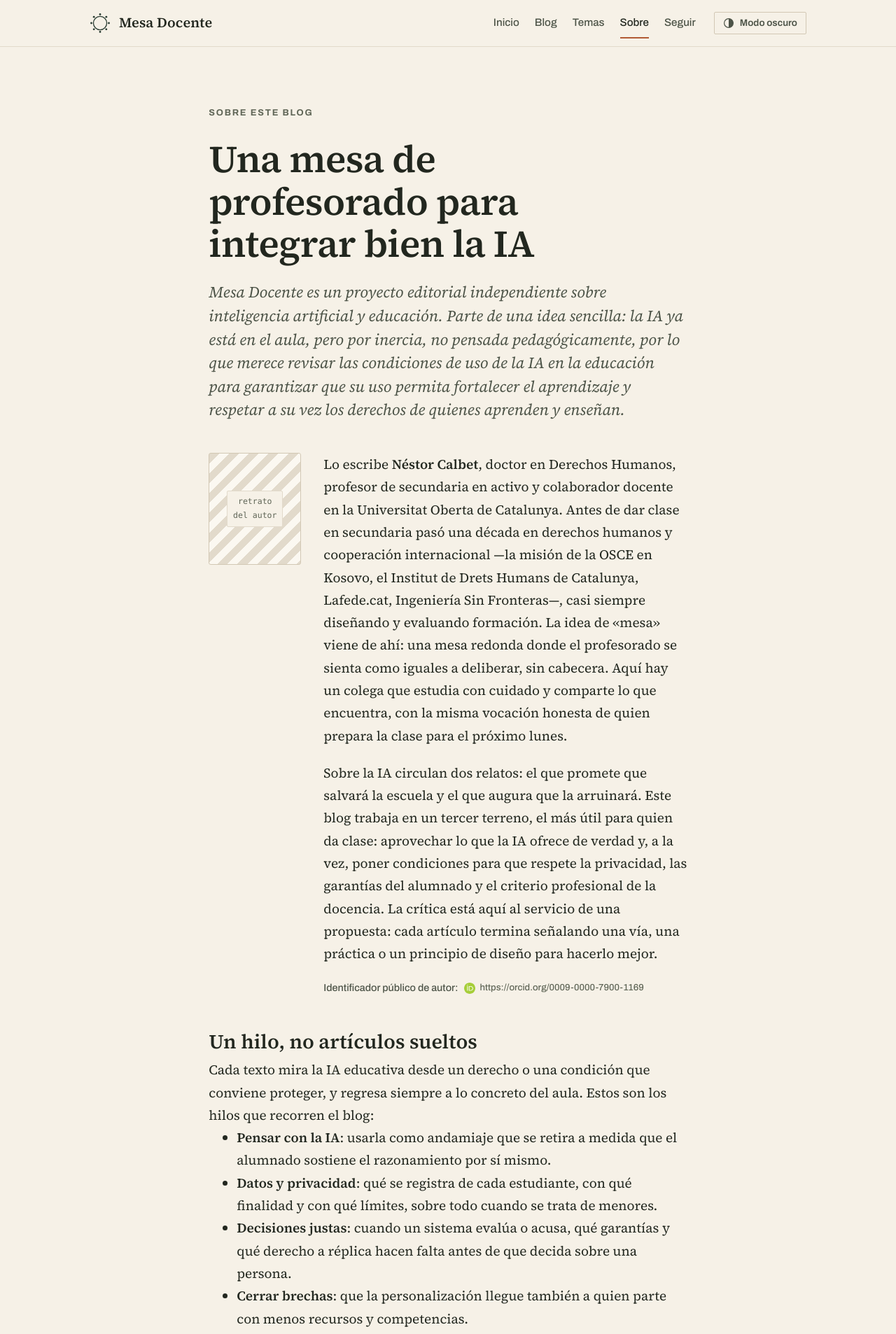
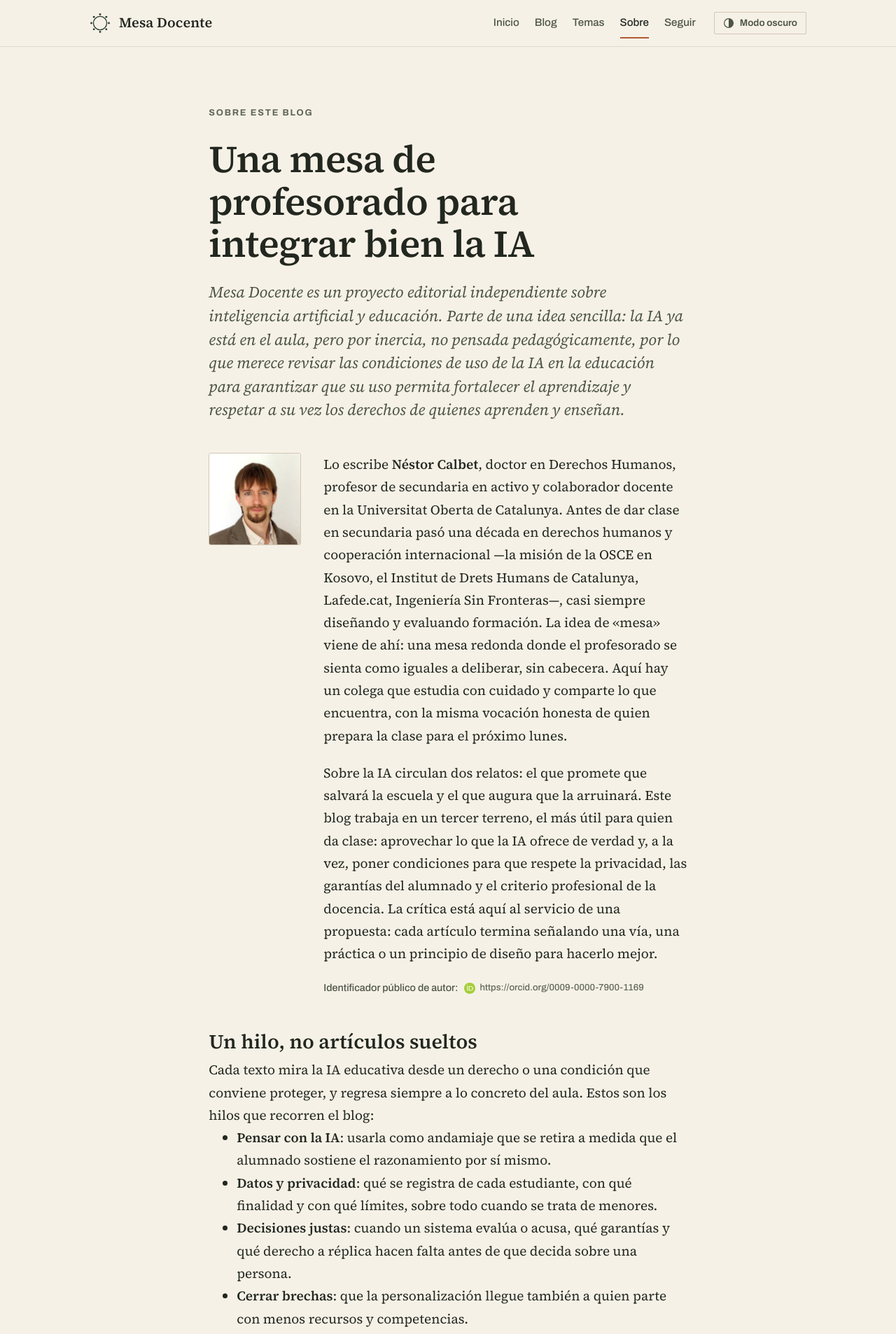
Before and after one commit to ncalbet/blog-docentes, a Jekyll site: the page built from sobre.md, in a window 1280 px wide. Shown: the top 1906 px of the page at 70% size. Built offline with Jekyll 4.4.1, drawn with Linux system fonts in a browser that asks for light colours.

Commit message:
Pone cara a la página de autor
El hueco del retrato llevaba desde el principio un marcador a rayas. Una página
de autor con nombre, credenciales e iD pero sin cara pide menos confianza de la
que podría.

El original es de 300x295, así que el recorte es cuadrado y el hueco pasa de
132x160 a 132x132: aprovecha toda la foto y evita un recorte vertical que
costaba nitidez y hombros. Se sirve a 264 px para pantallas retina, 9 KB, sin
metadatos EXIF. `width` y `height` van en el HTML para que la página no salte
al cargarla.

La foto entra también como `image` de la persona en los datos estructurados:
una entidad con rostro se identifica mejor que una sin él.

Co-Authored-By: Claude Opus 5 <noreply@anthropic.com>

```diff
--- a/assets/css/style.css
+++ b/assets/css/style.css
@@ -280,12 +280,14 @@ figcaption { font-family:var(--sans); font-size:.82rem; color:var(--muted); line
 
 /* ---------- 12. Página «Sobre» ------------------------------- */
 .about-lead { display:flex; gap:clamp(20px, 3vw, 32px); flex-wrap:wrap; align-items:flex-start; margin-bottom:clamp(28px, 4vw, 40px); }
+/* Cuadrado, no 132x160 como el marcador que había aquí: el original es casi cuadrado y
+   recortarlo en vertical costaba nitidez y hombros. `object-fit` protege el encuadre si
+   algún día se cambia la foto por otra que no sea cuadrada. */
 .about-portrait {
-  width:132px; height:160px; flex-shrink:0; border:1px solid var(--rule-strong); border-radius:var(--radius);
-  background:repeating-linear-gradient(135deg, var(--rule) 0 10px, var(--surface) 10px 20px);
-  display:flex; align-items:center; justify-content:center; text-align:center;
+  width:132px; height:132px; flex-shrink:0; display:block; object-fit:cover;
+  border:1px solid var(--rule-strong); border-radius:var(--radius);
+  background:var(--surface);
 }
-.about-portrait span { font-family:var(--mono); font-size:.72rem; color:var(--muted); background:var(--paper); padding:5px 8px; border-radius:2px; border:1px solid var(--rule); }
 .about-bio { flex:1; min-width:min(260px, 100%); display:flex; flex-direction:column; gap:1.1em; }
 .about-cols { display:grid; gap:clamp(20px, 3vw, 32px); grid-template-columns:repeat(auto-fit, minmax(min(220px, 100%), 1fr)); padding-block:clamp(22px, 3vw, 30px); border-top:1px solid var(--rule); border-bottom:1px solid var(--rule); }
 .about-cols h2 { font-family:var(--sans); font-size:.82rem; font-weight:700; letter-spacing:.12em; text-transform:uppercase; color:var(--accent-strong); margin-bottom:14px; }
--- a/sobre.md
+++ b/sobre.md
@@ -15,7 +15,13 @@ permalink: /sobre/
 
   <section class="container"><div class="reading">
     <div class="about-lead">
-      <div class="about-portrait" role="img" aria-label="Marcador de imagen: retrato del autor"><span>retrato<br>del autor</span></div>
+      {%- comment -%}
+        `width` y `height` van escritos en el HTML a propósito: el navegador reserva el
+        hueco antes de descargar la imagen y la página no da el salto al cargarla.
+        El archivo es de 264 px y se muestra a 132: el doble, para pantallas retina.
+      {%- endcomment -%}
+      <img class="about-portrait" src="{{ '/assets/img/nestor-calbet.jpg' | relative_url }}"
+           width="132" height="132" alt="Néstor Calbet" loading="eager" decoding="async">
       <div class="about-bio">
         <p>Lo escribe <strong>Néstor Calbet</strong>, doctor en Derechos Humanos, profesor de secundaria en activo y colaborador docente en la Universitat Oberta de Catalunya. Antes de dar clase en secundaria pasó una década en derechos humanos y cooperación internacional —la misión de la OSCE en Kosovo, el Institut de Drets Humans de Catalunya, Lafede.cat, Ingeniería Sin Fronteras—, casi siempre diseñando y evaluando formación. La idea de «mesa» viene de ahí: una mesa redonda donde el profesorado se sienta como iguales a deliberar, sin cabecera. Aquí hay un colega que estudia con cuidado y comparte lo que encuentra, con la misma vocación honesta de quien prepara la clase para el próximo lunes.</p>
         <p>Sobre la IA circulan dos relatos: el que promete que salvará la escuela y el que augura que la arruinará. Este blog trabaja en un tercer terreno, el más útil para quien da clase: aprovechar lo que la IA ofrece de verdad y, a la vez, poner condiciones para que respete la privacidad, las garantías del alumnado y el criterio profesional de la docencia. La crítica está aquí al servicio de una propuesta: cada artículo termina señalando una vía, una práctica o un principio de diseño para hacerlo mejor.</p>
@@ -98,6 +104,7 @@ permalink: /sobre/
       "name": {{ site.author.name | jsonify }},
       "alternateName": ["Néstor Calbet Domingo", "Nestor Calbet Domingo", "Nestor Calbet"],
       "url": "{{ page.url | absolute_url }}",
+      "image": "{{ '/assets/img/nestor-calbet.jpg' | absolute_url }}",
       "description": {{ site.author.bio | jsonify }},
       "jobTitle": ["Profesor de secundaria", "Profesor colaborador"],
       "affiliation": [
```
Also changed, not shown: assets/img/nestor-calbet.jpg (added).
